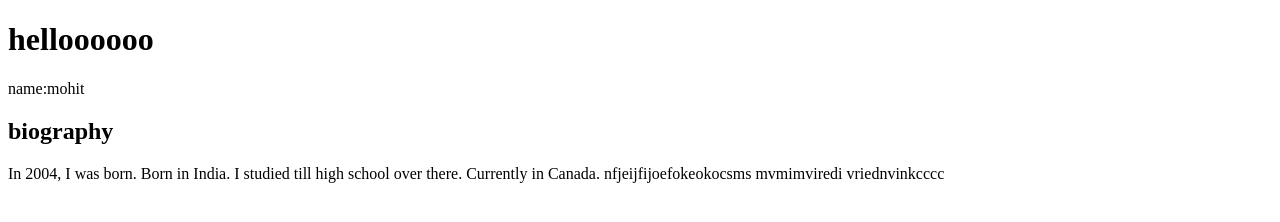
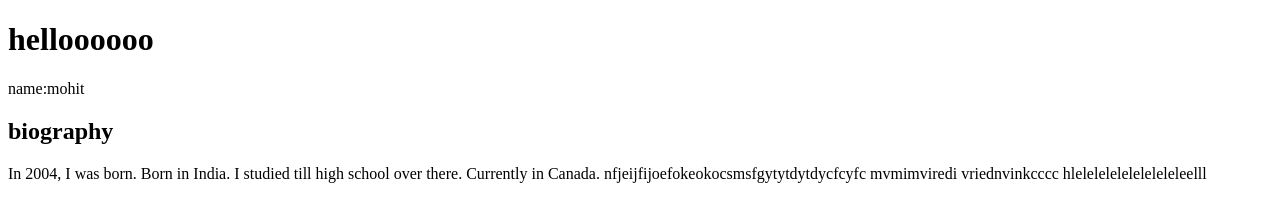
Before and after one commit to mohitmakhija8612/lab, a plain HTML site: page index.html in a window 1280 px wide. Drawn offline with Linux system fonts and the light colour scheme.

Commit message:
Add files via upload

```diff
--- a/index.html
+++ b/index.html
@@ -22,8 +22,9 @@
         Born in India.
         I studied till high school over there.
         Currently in Canada.
-        nfjeijfijoefokeokocsms
+        nfjeijfijoefokeokocsmsfgytytdytdycfcyfc
         mvmimviredi vriednvinkcccc
+        hleleleleleleleleleleelll
 
 
     </p>
```
